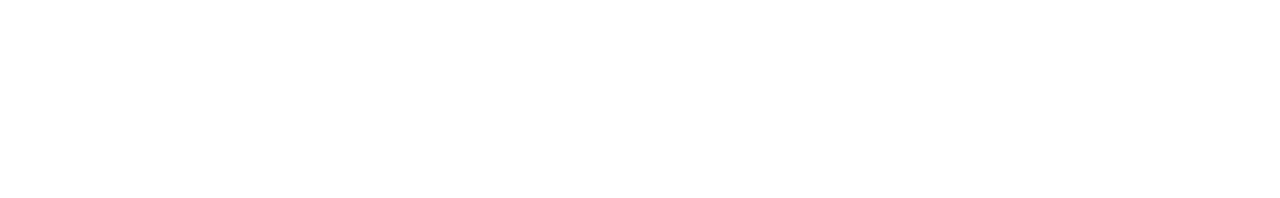
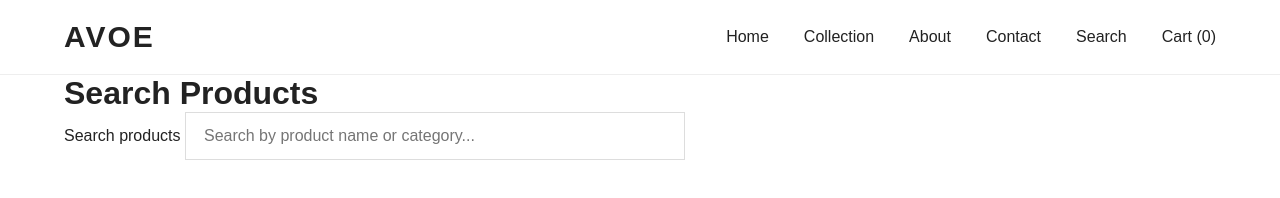
Before and after one commit to Jam00100/my-AVOE-project, a plain HTML site: page search.html in a window 1280 px wide. Drawn offline with Linux system fonts and the light colour scheme.

Commit message:
add search path

```diff
--- a/search.html
+++ b/search.html
@@ -0,0 +1,75 @@
+<!DOCTYPE html>
+<html lang="en">
+
+<head>
+	<meta charset="UTF-8">
+	<meta name="viewport" content="width=device-width, initial-scale=1.0">
+
+	<title>Search | AVOE</title>
+
+	<link rel="stylesheet" href="./css/style.css">
+</head>
+
+<body>
+	<header class="header">
+		<div class="container header-container">
+			<a href="./index.html" class="logo">
+				AVOE
+			</a>
+
+			<button
+				class="menu-toggle"
+				type="button"
+				aria-label="Toggle navigation menu"
+				aria-expanded="false"
+			>
+				<span></span>
+				<span></span>
+				<span></span>
+			</button>
+
+			<nav class="navbar">
+				<ul class="nav-links">
+					<li><a href="./index.html">Home</a></li>
+					<li><a href="./collection.html">Collection</a></li>
+					<li><a href="#">About</a></li>
+					<li><a href="#">Contact</a></li>
+					<li><a href="./search.html">Search</a></li>
+					<li>
+						<a href="./cart.html">
+							Cart (<span id="cart-count">0</span>)
+						</a>
+					</li>
+				</ul>
+			</nav>
+		</div>
+	</header>
+
+	<main class="search-page">
+		<div class="container">
+			<div class="search-header">
+				<h1>Search Products</h1>
+
+				<label for="search-input" class="visually-hidden">
+					Search products
+				</label>
+
+				<input
+					type="search"
+					id="search-input"
+					class="search-input"
+					placeholder="Search by product name or category..."
+					autocomplete="off"
+				>
+			</div>
+
+			<p id="search-status" class="search-status"></p>
+
+			<div id="search-results" class="product-grid"></div>
+		</div>
+	</main>
+
+	<script type="module" src="./js/search.js"></script>
+</body>
+
+</html>
```
Also changed, not shown: cart.html (+1 -1 lines), collection.html (+1 -1 lines), index.html (+1 -1 lines), product.html (+1 -1 lines).
